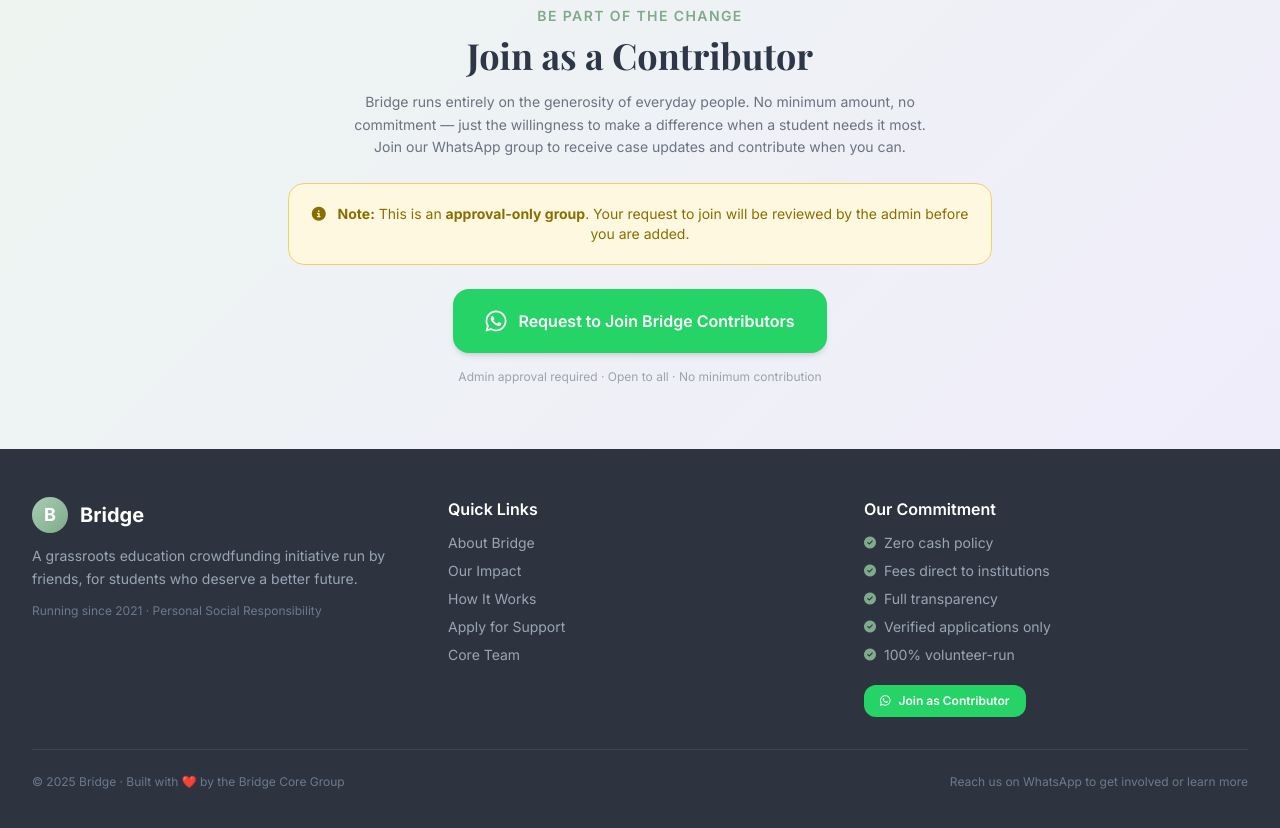
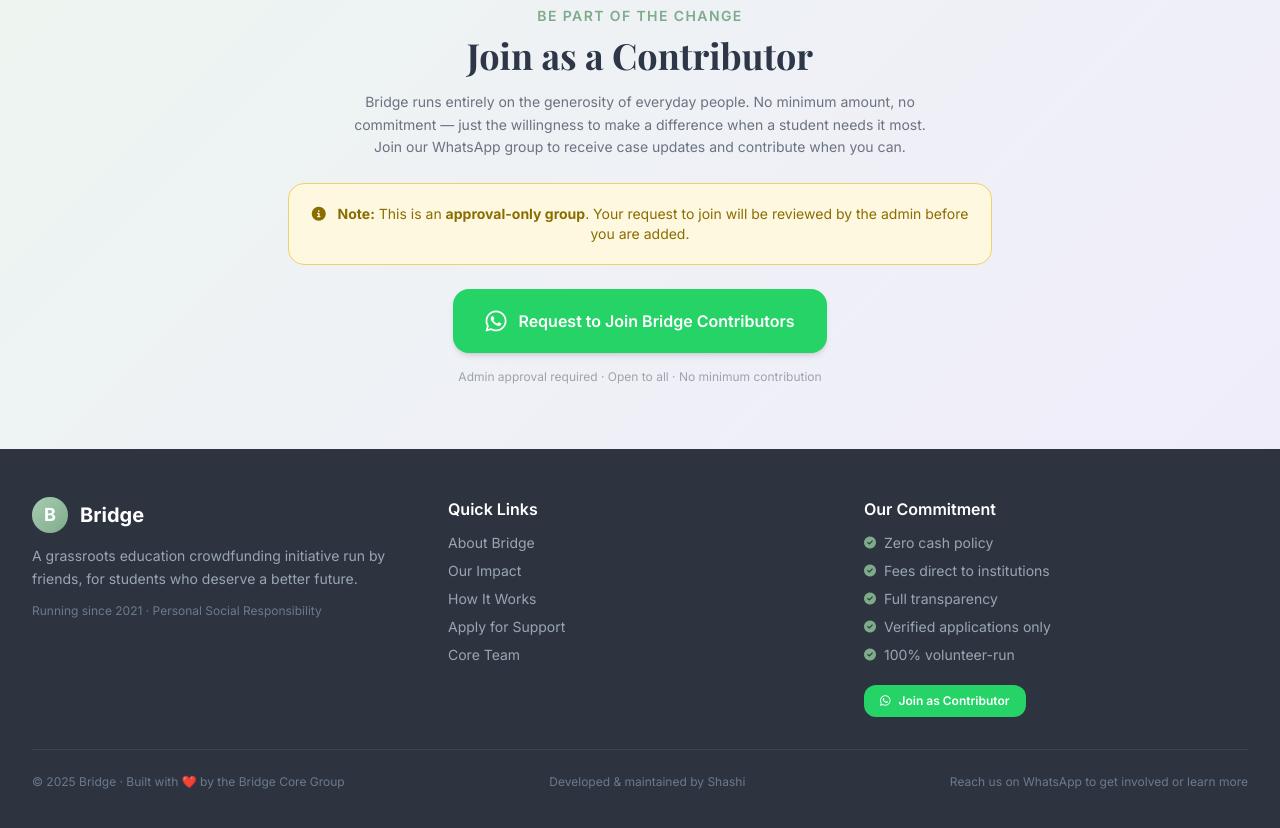
Before and after one commit to liveitforpuropse/BRIDGE, a plain HTML site: page index.html in a window 1280 px wide. Shown: the part 7870-8698 px from the top of the page. Drawn offline with nearby package versions, Linux system fonts and the light colour scheme.

Commit message:
Add developed and maintained by Shashi in footer

```diff
--- a/index.html
+++ b/index.html
@@ -931,6 +931,7 @@
     <hr class="mb-6" style="border-color:#3d4550"/>
     <div class="flex flex-col sm:flex-row items-center justify-between gap-4 text-xs" style="color:#6b7a8d">
       <p>© 2025 Bridge · Built with ❤️ by the Bridge Core Group</p>
+      <p>Developed & maintained by Shashi</p>
       <p>Reach us on WhatsApp to get involved or learn more</p>
     </div>
   </div>
```
